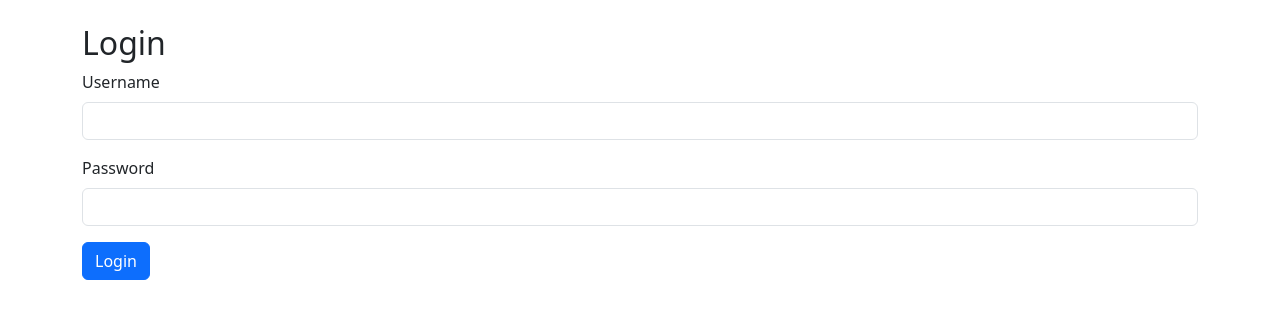
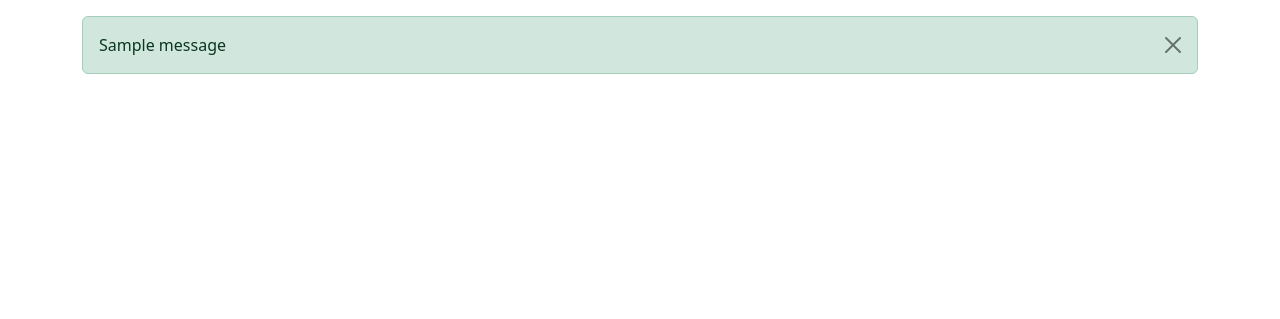
Before and after one commit to chitakalamounika/ArticleCMS, a Flask app: page /login in a window 1280 px wide. Shown: the part 56-375 px from the top of the page. Run offline with Flask 3, Linux system fonts and the light colour scheme; one stand-in notice (Sample message) is shown.

Commit message:
Update login.html

```diff
--- a/FlaskWebProject/templates/login.html
+++ b/FlaskWebProject/templates/login.html
@@ -1,19 +1,64 @@
-{% extends "layout.html" %}
+<!DOCTYPE html>
+<html lang="en">
+<head>
+    <meta charset="UTF-8">
+    <meta name="viewport" content="width=device-width, initial-scale=1.0">
+    <title>Article CMS</title>
+    <link rel="stylesheet" href="https://cdn.jsdelivr.net/npm/bootstrap@5.3.0/dist/css/bootstrap.min.css">
+</head>
+<body>
+    <!-- Navbar -->
+    <nav class="navbar navbar-expand-lg navbar-dark bg-dark">
+        <div class="container-fluid">
+            <a class="navbar-brand" href="{{ url_for('home') }}">Article CMS</a>
+            <button class="navbar-toggler" type="button" data-bs-toggle="collapse"
+                    data-bs-target="#navbarNav" aria-controls="navbarNav" aria-expanded="false"
+                    aria-label="Toggle navigation">
+                <span class="navbar-toggler-icon"></span>
+            </button>
 
-{% block content %}
-<h2>Login</h2>
-<form method="POST" action="/login">
-    <div class="mb-3">
-        <label class="form-label">Username</label>
-        <input type="text" name="username" class="form-control" required>
+            <div class="collapse navbar-collapse" id="navbarNav">
+                <ul class="navbar-nav ms-auto">
+                    <li class="nav-item">
+                        <a class="nav-link" href="{{ url_for('home') }}">Home</a>
+                    </li>
+                    {% if session.get('user') %}
+                        <li class="nav-item">
+                            <span class="nav-link disabled">Hello, {{ session['user'] }}</span>
+                        </li>
+                        <li class="nav-item">
+                            <a class="nav-link" href="{{ url_for('logout') }}">Logout</a>
+                        </li>
+                    {% else %}
+                        <li class="nav-item">
+                            <a class="nav-link" href="{{ url_for('login') }}">Login</a>
+                        </li>
+                    {% endif %}
+                </ul>
+            </div>
+        </div>
+    </nav>
+
+    <!-- Flash Messages -->
+    <div class="container mt-3">
+        {% with messages = get_flashed_messages(with_categories=true) %}
+            {% if messages %}
+                {% for category, message in messages %}
+                    <div class="alert alert-{{ category }} alert-dismissible fade show" role="alert">
+                        {{ message }}
+                        <button type="button" class="btn-close" data-bs-dismiss="alert" aria-label="Close"></button>
+                    </div>
+                {% endfor %}
+            {% endif %}
+        {% endwith %}
     </div>
-    <div class="mb-3">
-        <label class="form-label">Password</label>
-        <input type="password" name="password" class="form-control" required>
+
+    <!-- Page Content -->
+    <div class="container mt-4">
+        {% block content %}{% endblock %}
     </div>
-    <button type="submit" class="btn btn-primary">Login</button>
-</form>
-{% if error %}
-<div class="alert alert-danger mt-3">{{ error }}</div>
-{% endif %}
-{% endblock %}
+
+    <!-- Bootstrap JS -->
+    <script src="https://cdn.jsdelivr.net/npm/bootstrap@5.3.0/dist/js/bootstrap.bundle.min.js"></script>
+</body>
+</html>
```
